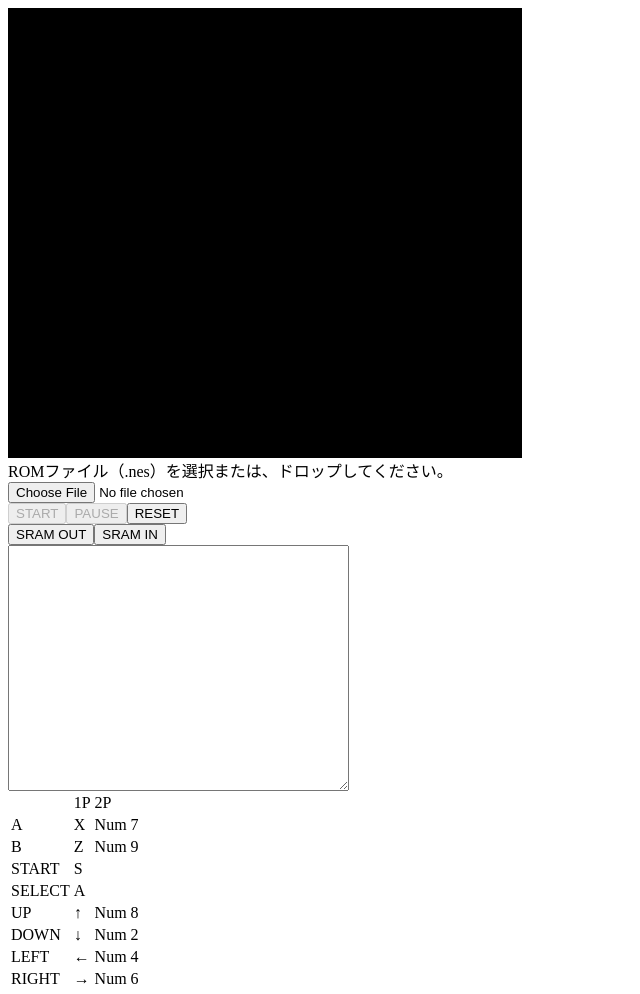
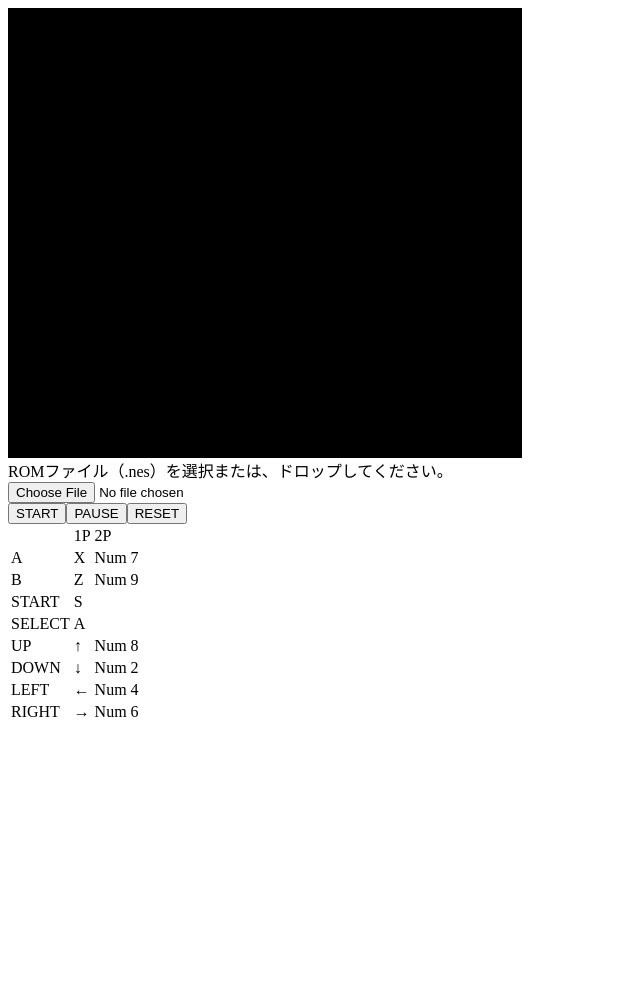
Before and after one commit to sairoutine/faithjs, a website: page public/index.html in a window 1280 px wide. Shown: the whole page, without its empty margins (0-640 px from the left). After the commit the page ends 800 px from the top, so only its background shows below. Drawn offline with Linux system fonts and the light colour scheme; no server answers.

Commit message:
delete: SramIn and SramOut methods

```diff
--- a/public/index.html
+++ b/public/index.html
@@ -15,9 +15,6 @@
 
 	<button id="start">START</button><button id="pause">PAUSE</button><button id="reset">RESET</button><br>
 
-	<button id="sramout">SRAM OUT</button><button id="sramin">SRAM IN</button><br>
-	<textarea id="sramdata" rows="16" cols="40"></textarea>
-
 	<table>
 		<tr><td></td><td>1P</td><td>2P</td></tr>
 		<tr><td>A</td><td>X</td><td>Num&nbsp;7</td></tr>
```
